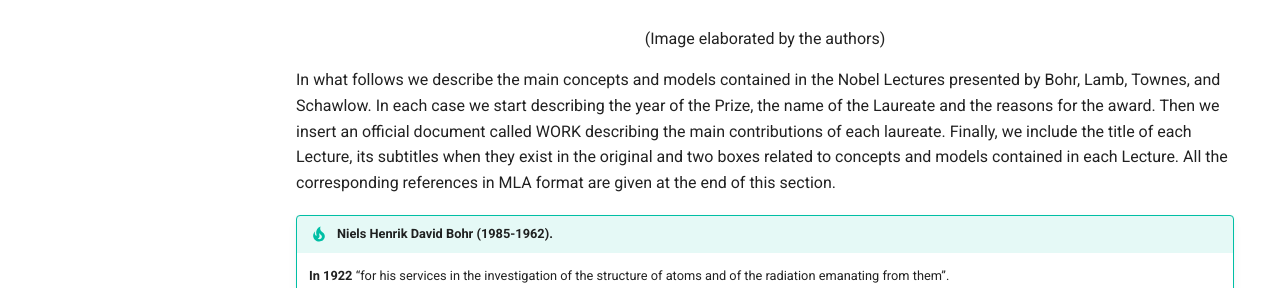
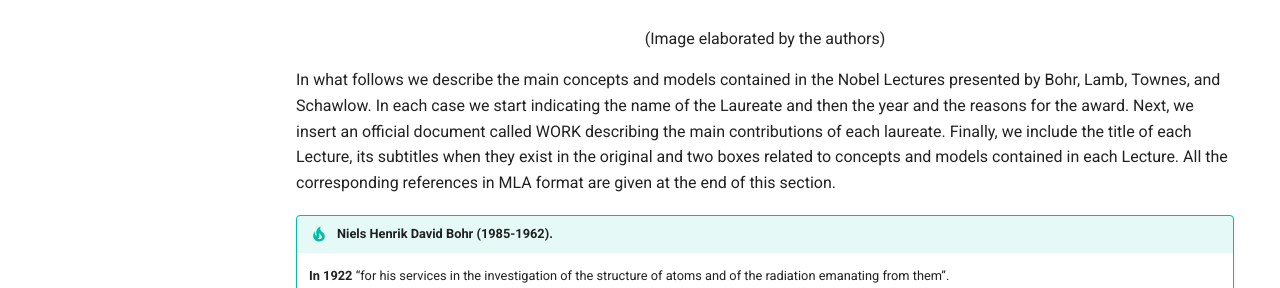
Before and after one commit to modphysnobel/modphysnobel.github.io, an MkDocs documentation site: the page built from docs/vol-II/vol-II-chap-6-sect-3.md, in a window 1280 px wide and 900 px high, scrolled down 705 px. Shown: the part 190-478 px from the top of the window. Built offline with MkDocs 1.6.1 and Material for MkDocs 9.7.7, drawn with Linux system fonts in a browser that asks for light colours; some web fonts are replaced; comment, search, counter and statistics services are not loaded.

Commit message:
Update vol-II-chap-6-sect-3.md

```diff
--- a/docs/vol-II/vol-II-chap-6-sect-3.md
+++ b/docs/vol-II/vol-II-chap-6-sect-3.md
@@ -17,7 +17,7 @@ Physics looks for explanations of certain observed and measured phenomena that m
 (Image elaborated by the authors)
 </center>
 
-In what follows we describe the main concepts and models contained in the Nobel Lectures presented by Bohr, Lamb, Townes, and Schawlow. In each case we start describing the year of the Prize, the name of the Laureate and the reasons for the award. Then we insert an official document called WORK describing the main contributions of each laureate. Finally, we include the title of each Lecture, its subtitles when they exist in the original and two boxes related to concepts and models contained in each Lecture. All the corresponding references in MLA format are given at the end of this section.
+In what follows we describe the main concepts and models contained in the Nobel Lectures presented by Bohr, Lamb, Townes, and Schawlow. In each case we start indicating the name of the Laureate and then the year and the reasons for the award. Next, we insert an official document called WORK describing the main contributions of each laureate. Finally, we include the title of each Lecture, its subtitles when they exist in the original and two boxes related to concepts and models contained in each Lecture. All the corresponding references in MLA format are given at the end of this section.
 
 !!! tip "Niels Henrik David Bohr (1985-1962)."
 
```
